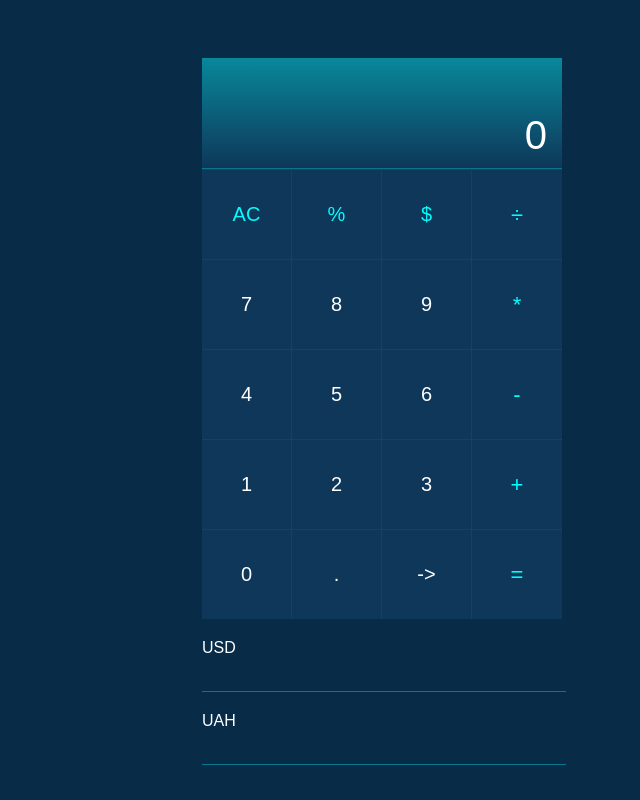
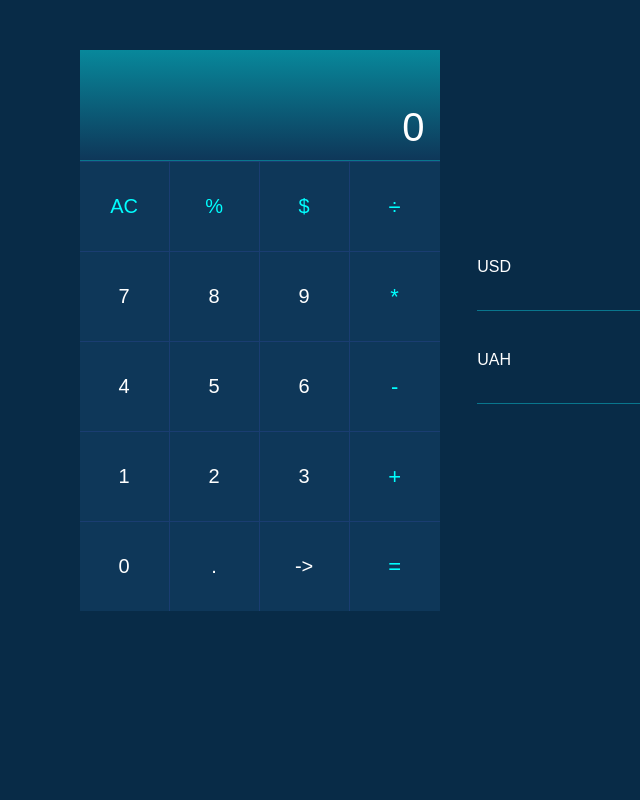
Before and after one commit to Romchigan/React-Calculator, a React (Create React App) app: page / in a window 1280 px wide. Shown: the whole page, without its empty margins (258-898 px from the left). Built offline with nearby package versions, Linux system fonts and the light colour scheme; no server answers; the HTML template or start-up script is replaced by a standard one.

Commit message:
update style for exchange

```diff
--- a/src/index.scss
+++ b/src/index.scss
@@ -1,11 +1,20 @@
 body {
+  margin: 0;
+  padding: 0;
   background-color: #082b47;
 }
 
 .calculator {
   width: 360px;
   margin: 0 auto;
-  padding-top: 50px;
+
+  &-container {
+    width: 680px;
+    margin: 0 auto;
+    padding-top: 50px;
+    display: flex;
+    justify-content: space-around;
+  }
 
   &__keypad {
     display: flex;
@@ -57,6 +66,12 @@ body {
     font-size: 40px;
     font-family: Arial, Helvetica, sans-serif;
     color: #fff;
+  }
+
+  &__exange {
+    display: flex;
+    flex-direction: column;
+    justify-content: center;
   }
 }
 
--- a/src/ui/App.js
+++ b/src/ui/App.js
@@ -150,6 +150,7 @@ class App extends Component {
     const { displayNum, exangeValueUsd, exangeValueUah, exangeUah } = this.state;
 
     return (
+      <div className="calculator-container">
         <div className="calculator">
           <CalcDisplay>{displayNum}</CalcDisplay>
 
@@ -160,6 +161,7 @@ class App extends Component {
             </div>
             <CalcOperatorKeys performOperation={this.performOperation} />
           </div>
+        </div>
 
         <CalcExange
           exangeValueUsd={exangeValueUsd}
@@ -168,7 +170,6 @@ class App extends Component {
           exangeUah={this.exangeUah}
         />
       </div>
-
     );
   }
 }
```
Lines whose indentation alone changed are shown as unchanged.
